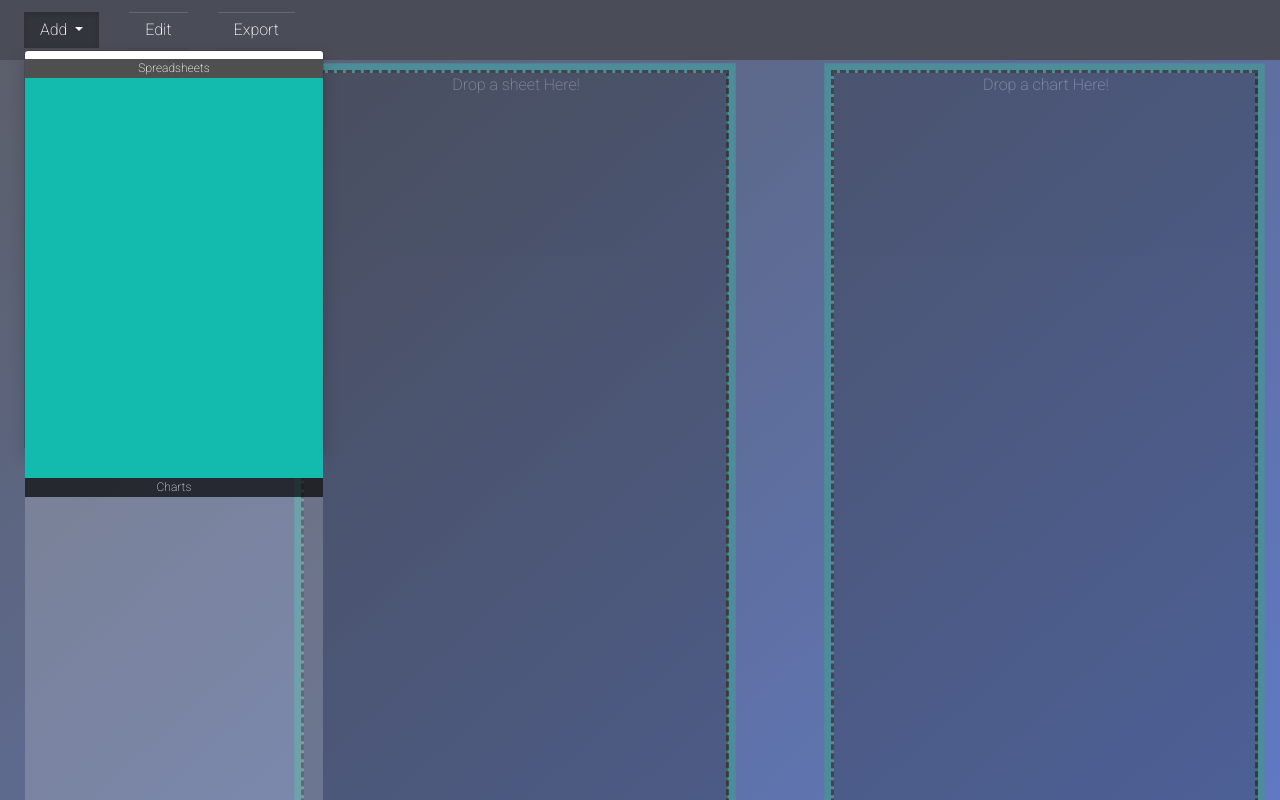
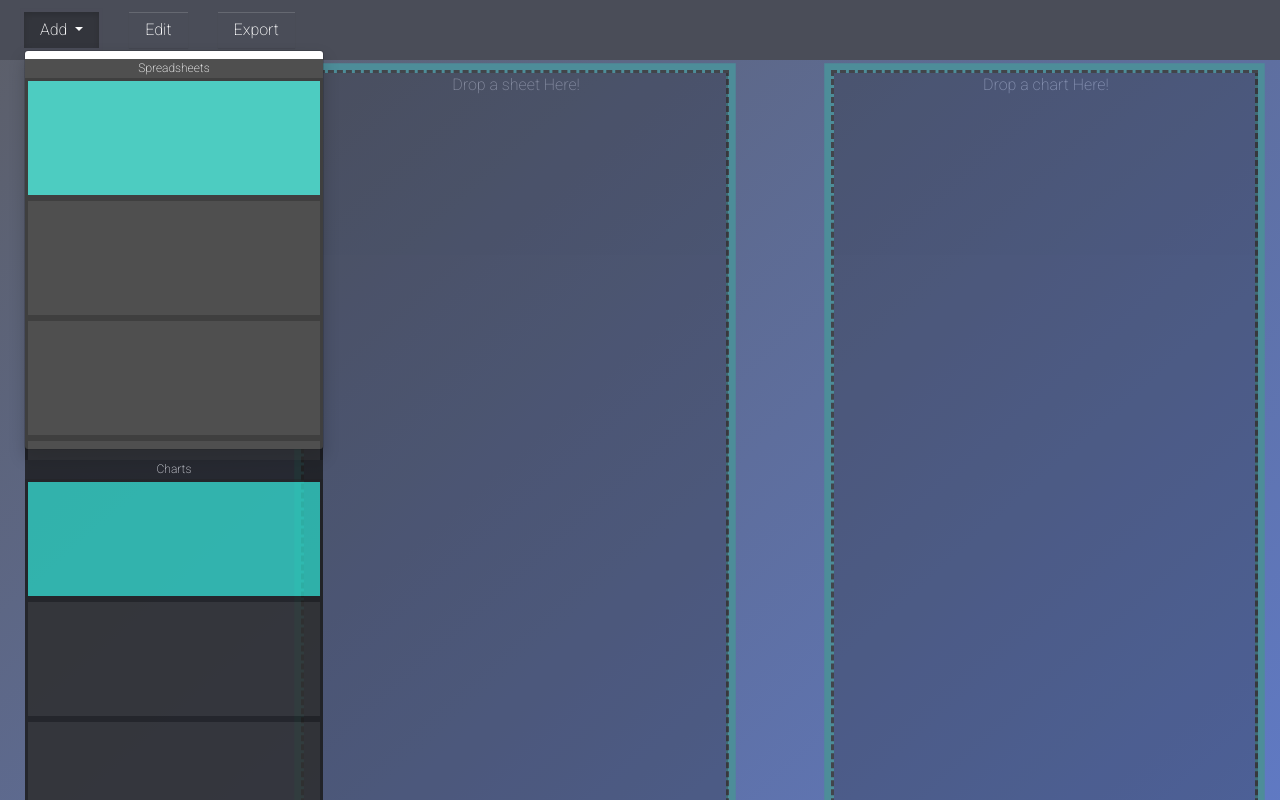
Before and after one commit to railaru/blockaudit.io-FE, a website with bundled scripts: page src/index.html in a window 1280 px wide. Both pictures are taken after a click on the button "Add". Shown: the top 800 px of the page. Built offline with nearby package versions, Linux system fonts and the light colour scheme.

Commit message:
added scrollbars to sheet and chart sections

```diff
--- a/src/css/custom_scrollbar.css
+++ b/src/css/custom_scroll.css
@@ -90,6 +90,10 @@
     width: auto;
 }
 #myElement{
-  height:150px;
-  width:400px;
+  height:100%;
+  width:100%;
 }
+#myElement2{
+    height:100%;
+    width:100%;
+  }
--- a/src/index.html
+++ b/src/index.html
@@ -10,12 +10,13 @@
   <!-- CSS dependencies -->
   <link rel="stylesheet" href="css/style.css">
   <link rel="stylesheet" href="css/dapp.css">
-  <link rel="stylesheet" href="css/custom_scrollbar.css">
+  <link rel="stylesheet" href="css/custom_scroll.css">
 
   <link rel="stylesheet" href="https://cdnjs.cloudflare.com/ajax/libs/font-awesome/4.7.0/css/font-awesome.min.css" type="text/css">
+
   <!-- Script: Animated entrance -->
   <script src="js/animate-in.js"></script>
-
+  <script src='http://cdnjs.cloudflare.com/ajax/libs/jquery/2.1.3/jquery.min.js'></script>
 
 </head>
 
@@ -36,10 +37,32 @@
                   Spreadsheets
                 </div>
 
-                <div id="Spreadsheets_menu_content">
-                  <div class="empty">
-                    <div class="fill" draggable="true"> </div>
-                  </div>
+                <div id="myElement" class="simplebar">
+                  <div id="Spreadsheets_menu_content">
+                      <div class="dropdown-menu-row">
+                        <div class="empty">
+                          <div class="fill" draggable="true"> </div>
+                        </div>
+                      </div>
+                      <div class="dropdown-menu-row">
+
+                      </div>
+                      <div class="dropdown-menu-row">
+
+                      </div>
+                      <div class="dropdown-menu-row">
+
+                      </div>
+                      <div class="dropdown-menu-row">
+
+                      </div>
+                      <div class="dropdown-menu-row">
+
+                      </div>
+                      <div class="dropdown-menu-row">
+
+                      </div>
+                    </div>
                 </div>
 
                 <div id="Charts_menu_bar">
@@ -47,7 +70,33 @@
                 </div>
 
                 <div id="Charts_menu_content">
+                  <div id="myElement2" class="simplebar">
+                    <div id="Spreadsheets_menu_content">
+                        <div class="dropdown-menu-row">
+                          <div class="empty">
+                            <div class="fill" draggable="true"> </div>
+                          </div>
+                        </div>
+                        <div class="dropdown-menu-row">
 
+                        </div>
+                        <div class="dropdown-menu-row">
+
+                        </div>
+                        <div class="dropdown-menu-row">
+
+                        </div>
+                        <div class="dropdown-menu-row">
+
+                        </div>
+                        <div class="dropdown-menu-row">
+
+                        </div>
+                        <div class="dropdown-menu-row">
+
+                        </div>
+                      </div>
+                  </div>
                 </div>
 
 
@@ -201,7 +250,7 @@
   <!-- Script: Smooth scrolling between anchors in a same page -->
   <script src="js/smooth-scroll.js"></script>
   <script src="js/draggable.js"></script>
-
+  <script  src="js/custom_scroll.js"></script>
 </body>
 
 </html>
--- a/src/js/custom_scroll_bar.js
+++ b/src/js/custom_scroll.js
@@ -370,3 +370,4 @@
 }));
 
 $('#myElement').simplebar();
+$('#myElement2').simplebar();
--- a/src/scss/style.scss
+++ b/src/scss/style.scss
@@ -293,7 +293,7 @@ body > * {
 }
 
 
-// side menu
+// dropdown menu
 
 #Spreadsheets_menu_bar, #Charts_menu_bar{
   background-color: #151515;
@@ -303,6 +303,7 @@ body > * {
   text-align: center;
   font-size: 75%;
   width: 100%;
+
 }
 
 #Spreadsheets_menu_content, #Charts_menu_content{
@@ -331,8 +332,19 @@ body > * {
 
 }
 
-
 .dropdown-menu {
   width: 300px !important;
   height: 400px !important;
 }
+
+.dropdown-menu-row{
+  background-color: #151515;
+  opacity: 0.75;
+  color: white;
+  height: 30%;
+  width: 100%;
+  border-style: solid;
+  border-width: 1%;
+  border-color: black;
+
+}
```
Also changed, not shown: src/css/dapp.css (deleted), src/css/style.css, 1 other file.
